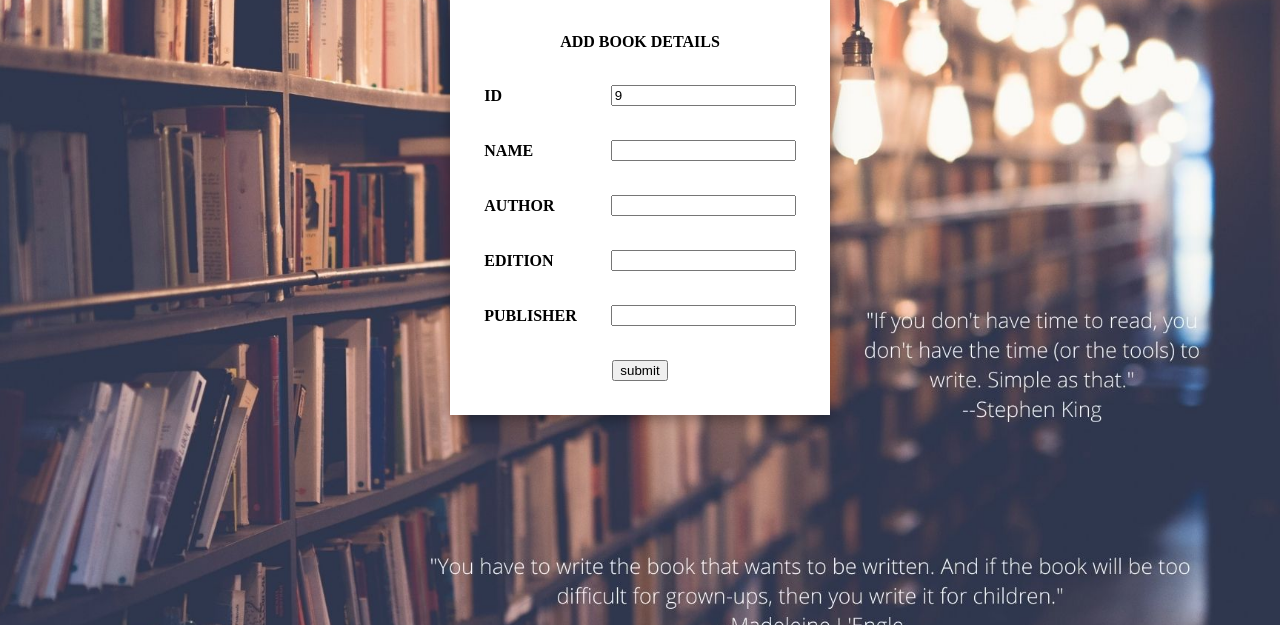
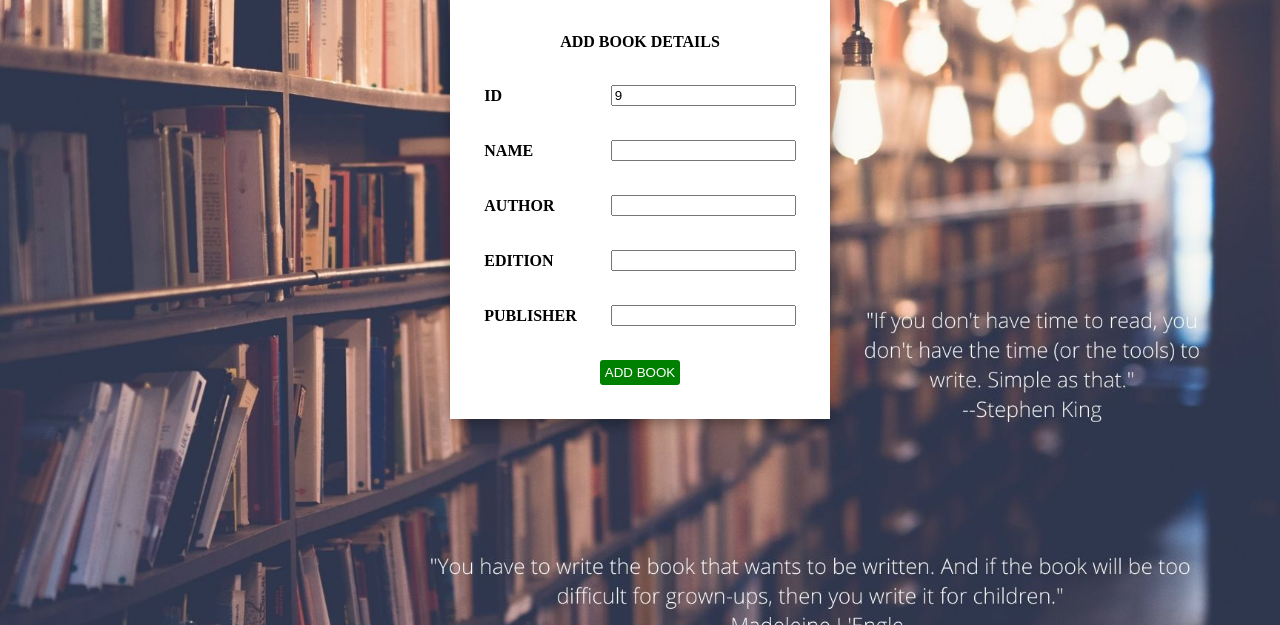
Before and after one commit to cmsubhadra/Library-Project-MCA-_-PHP, a PHP site: page /admin/add_book.php in a window 1280 px wide. Shown: the part 129-754 px from the top of the page. Run offline with PHP 8.4, Linux system fonts and the light colour scheme; a user stored in the database is signed in; data comes from the database, SQL or seed files in the repository.

Commit message:
addbook.php submit btn bg changed

```diff
--- a/admin/add_book.php
+++ b/admin/add_book.php
@@ -55,6 +55,14 @@
             border-radius:15px;
             text-transform:uppercase;
             border-bottom:2px solid red;
+        }
+        .sb-btn{
+            background-color:green;
+            border:none;
+            padding:5px;
+            border-radius:3px;
+            color:white;
+            text-transform:uppercase;
         }
 </style>
 <body>
@@ -116,7 +124,7 @@
                 <td><input type="text" name="book_publisher"> </td>
             </tr>
             <tr class="center">
-                <th colspan="2"><input type="submit" value="submit" name="submit"></th>
+                <th colspan="2"><input class="sb-btn" type="submit" value="ADD book" name="submit"></th>
             </tr>
         </table>
     </form>
```
